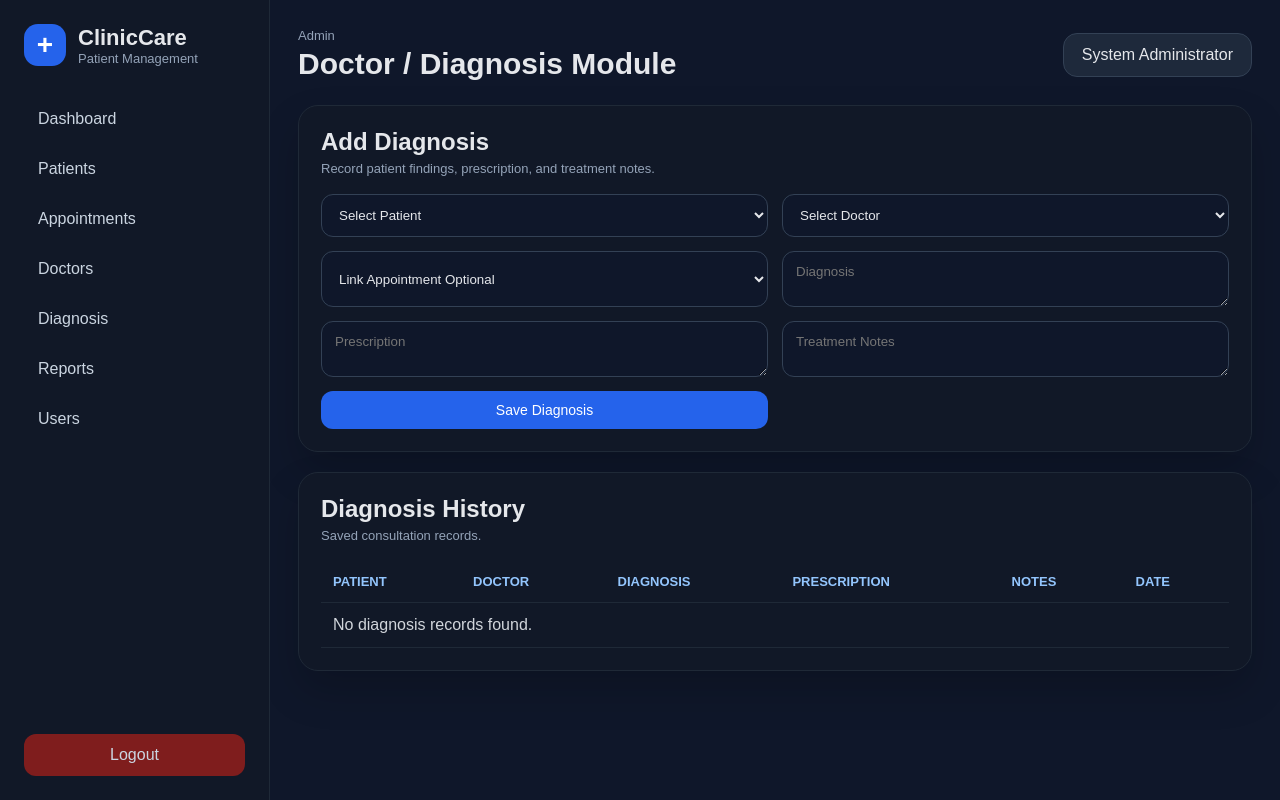
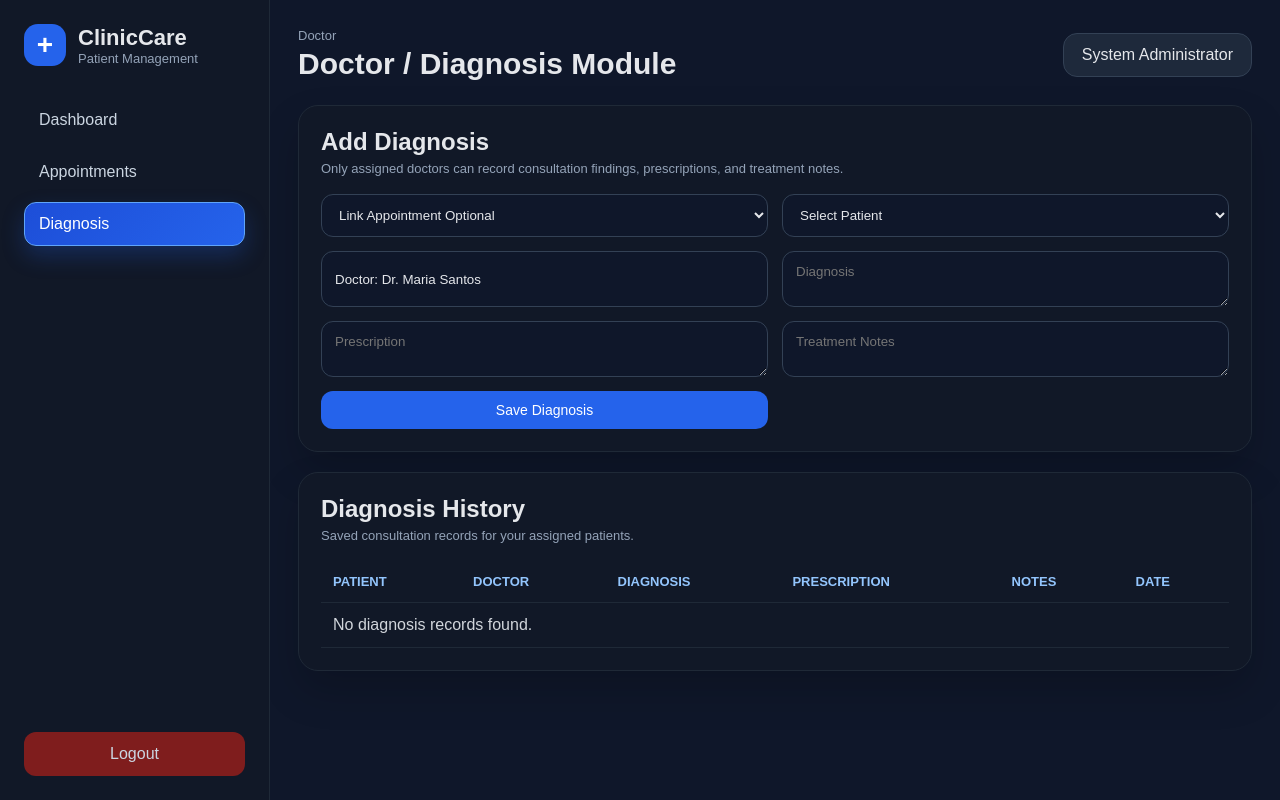
Before and after one commit to Ineeddatasets/Clinic-Patient-Management-System, a Flask app: page /diagnoses in a window 1280 px wide. Run offline with Flask 3, Linux system fonts and the light colour scheme; a user stored in the database is signed in; data comes from the database, SQL or seed files in the repository; both versions use the stored data as it was after the commit; data that the repository does not hold is empty.

Commit message:
Add files via upload
Update doctor diagnosis permissions and UI hover effects

```diff
--- a/clinic_patient_management_system/app.py
+++ b/clinic_patient_management_system/app.py
@@ -51,6 +51,50 @@
     conn.close()
 
 
+def execute_insert(query, params=None):
+    conn = get_db_connection()
+    cursor = conn.cursor()
+    cursor.execute(query, params or ())
+    conn.commit()
+    last_id = cursor.lastrowid
+    cursor.close()
+    conn.close()
+    return last_id
+
+
+def ensure_doctor_profile_for_user(user):
+    """Automatically creates/connects a doctor profile for a Doctor user account."""
+    if not user or user.get('role') != 'Doctor' or user.get('doctor_id'):
+        return user
+
+    existing_doctor = fetch_one('SELECT doctor_id FROM doctors WHERE email=%s', (user['email'],))
+    if existing_doctor:
+        doctor_id = existing_doctor['doctor_id']
+    else:
+        doctor_id = execute_insert("""
+            INSERT INTO doctors (full_name, specialization, contact_number, email)
+            VALUES (%s, %s, %s, %s)
+        """, (user['full_name'], '', '', user['email']))
+
+    execute_query('UPDATE users SET doctor_id=%s WHERE user_id=%s', (doctor_id, user['user_id']))
+    user['doctor_id'] = doctor_id
+    return user
+
+
+def repair_unlinked_doctor_accounts():
+    """Auto-fixes old Doctor accounts created before doctor-profile linking existed."""
+    unlinked_doctors = fetch_all("""
+        SELECT user_id, full_name, email, role, doctor_id
+        FROM users
+        WHERE role='Doctor' AND doctor_id IS NULL
+    """)
+    repaired = 0
+    for user in unlinked_doctors:
+        ensure_doctor_profile_for_user(user)
+        repaired += 1
+    return repaired
+
+
 def login_required(f):
     @wraps(f)
     def decorated_function(*args, **kwargs):
@@ -88,9 +132,11 @@
         user = fetch_one('SELECT * FROM users WHERE email=%s', (email,))
 
         if user and check_password_hash(user['password'], password):
+            user = ensure_doctor_profile_for_user(user)
             session['user_id'] = user['user_id']
             session['full_name'] = user['full_name']
             session['role'] = user['role']
+            session['doctor_id'] = user.get('doctor_id')
             flash('Login successful.', 'success')
             return redirect(url_for('dashboard'))
 
@@ -108,20 +154,45 @@
 @app.route('/dashboard')
 @login_required
 def dashboard():
-    stats = {
-        'patients': fetch_one('SELECT COUNT(*) AS total FROM patients')['total'],
-        'doctors': fetch_one('SELECT COUNT(*) AS total FROM doctors')['total'],
-        'appointments': fetch_one('SELECT COUNT(*) AS total FROM appointments')['total'],
-        'pending': fetch_one("SELECT COUNT(*) AS total FROM appointments WHERE status='Pending'")['total'],
-        'diagnoses': fetch_one('SELECT COUNT(*) AS total FROM diagnoses')['total']
-    }
-    recent_appointments = fetch_all('''
-        SELECT a.*, p.full_name AS patient_name, d.full_name AS doctor_name
-        FROM appointments a
-        JOIN patients p ON a.patient_id = p.patient_id
-        JOIN doctors d ON a.doctor_id = d.doctor_id
-        ORDER BY a.created_at DESC LIMIT 5
-    ''')
+    if session.get('role') == 'Doctor':
+        doctor_id = session.get('doctor_id')
+        if not doctor_id:
+            stats = {'patients': 0, 'doctors': 1, 'appointments': 0, 'pending': 0, 'diagnoses': 0}
+            recent_appointments = []
+            flash('Your doctor account is not linked to a doctor profile yet. Please contact the admin.', 'warning')
+        else:
+            stats = {
+                'patients': fetch_one('''
+                    SELECT COUNT(DISTINCT patient_id) AS total FROM appointments WHERE doctor_id=%s
+                ''', (doctor_id,))['total'],
+                'doctors': 1,
+                'appointments': fetch_one('SELECT COUNT(*) AS total FROM appointments WHERE doctor_id=%s', (doctor_id,))['total'],
+                'pending': fetch_one("SELECT COUNT(*) AS total FROM appointments WHERE status='Pending' AND doctor_id=%s", (doctor_id,))['total'],
+                'diagnoses': fetch_one('SELECT COUNT(*) AS total FROM diagnoses WHERE doctor_id=%s', (doctor_id,))['total']
+            }
+            recent_appointments = fetch_all('''
+                SELECT a.*, p.full_name AS patient_name, d.full_name AS doctor_name
+                FROM appointments a
+                JOIN patients p ON a.patient_id = p.patient_id
+                JOIN doctors d ON a.doctor_id = d.doctor_id
+                WHERE a.doctor_id=%s
+                ORDER BY a.created_at DESC LIMIT 5
+            ''', (doctor_id,))
+    else:
+        stats = {
+            'patients': fetch_one('SELECT COUNT(*) AS total FROM patients')['total'],
+            'doctors': fetch_one('SELECT COUNT(*) AS total FROM doctors')['total'],
+            'appointments': fetch_one('SELECT COUNT(*) AS total FROM appointments')['total'],
+            'pending': fetch_one("SELECT COUNT(*) AS total FROM appointments WHERE status='Pending'")['total'],
+            'diagnoses': fetch_one('SELECT COUNT(*) AS total FROM diagnoses')['total']
+        }
+        recent_appointments = fetch_all('''
+            SELECT a.*, p.full_name AS patient_name, d.full_name AS doctor_name
+            FROM appointments a
+            JOIN patients p ON a.patient_id = p.patient_id
+            JOIN doctors d ON a.doctor_id = d.doctor_id
+            ORDER BY a.created_at DESC LIMIT 5
+        ''')
     return render_template('dashboard.html', stats=stats, recent_appointments=recent_appointments)
 
 
@@ -183,13 +254,28 @@
 @app.route('/appointments')
 @login_required
 def appointments():
-    appointment_list = fetch_all('''
-        SELECT a.*, p.full_name AS patient_name, d.full_name AS doctor_name
-        FROM appointments a
-        JOIN patients p ON a.patient_id = p.patient_id
-        JOIN doctors d ON a.doctor_id = d.doctor_id
-        ORDER BY a.appointment_date DESC, a.appointment_time DESC
-    ''')
+    if session.get('role') == 'Doctor':
+        doctor_id = session.get('doctor_id')
+        if not doctor_id:
+            appointment_list = []
+            flash('Your doctor account is not linked to a doctor profile yet. Please contact the admin.', 'warning')
+        else:
+            appointment_list = fetch_all('''
+                SELECT a.*, p.full_name AS patient_name, d.full_name AS doctor_name
+                FROM appointments a
+                JOIN patients p ON a.patient_id = p.patient_id
+                JOIN doctors d ON a.doctor_id = d.doctor_id
+                WHERE a.doctor_id=%s
+                ORDER BY a.appointment_date DESC, a.appointment_time DESC
+            ''', (doctor_id,))
+    else:
+        appointment_list = fetch_all('''
+            SELECT a.*, p.full_name AS patient_name, d.full_name AS doctor_name
+            FROM appointments a
+            JOIN patients p ON a.patient_id = p.patient_id
+            JOIN doctors d ON a.doctor_id = d.doctor_id
+            ORDER BY a.appointment_date DESC, a.appointment_time DESC
+        ''')
     patient_list = fetch_all('SELECT patient_id, full_name FROM patients ORDER BY full_name')
     doctor_list = fetch_all('SELECT doctor_id, full_name FROM doctors ORDER BY full_name')
     return render_template('appointments.html', appointments=appointment_list, patients=patient_list, doctors=doctor_list)
@@ -212,8 +298,17 @@
 
 @app.route('/appointments/status/<int:appointment_id>', methods=['POST'])
 @login_required
-@roles_required('Admin', 'Staff', 'Doctor')
+@roles_required('Admin', 'Doctor')
 def update_appointment_status(appointment_id):
+    appointment = fetch_one('SELECT doctor_id FROM appointments WHERE appointment_id=%s', (appointment_id,))
+    if not appointment:
+        flash('Appointment not found.', 'danger')
+        return redirect(url_for('appointments'))
+
+    if session.get('role') == 'Doctor' and appointment['doctor_id'] != session.get('doctor_id'):
+        flash('You can only update appointments assigned to your own doctor account.', 'danger')
+        return redirect(url_for('appointments'))
+
     execute_query('UPDATE appointments SET status=%s WHERE appointment_id=%s', (request.form['status'], appointment_id))
     flash('Appointment status updated.', 'success')
     return redirect(url_for('appointments'))
@@ -252,33 +347,79 @@
 @login_required
 @roles_required('Admin', 'Doctor')
 def diagnoses():
-    diagnosis_list = fetch_all('''
-        SELECT dg.*, p.full_name AS patient_name, d.full_name AS doctor_name
-        FROM diagnoses dg
-        JOIN patients p ON dg.patient_id = p.patient_id
-        JOIN doctors d ON dg.doctor_id = d.doctor_id
-        ORDER BY dg.diagnosis_date DESC
-    ''')
-    patient_list = fetch_all('SELECT patient_id, full_name FROM patients ORDER BY full_name')
-    doctor_list = fetch_all('SELECT doctor_id, full_name FROM doctors ORDER BY full_name')
-    appointment_list = fetch_all('''
-        SELECT a.appointment_id, p.full_name AS patient_name, a.appointment_date, a.appointment_time
-        FROM appointments a JOIN patients p ON a.patient_id = p.patient_id
-        ORDER BY a.appointment_date DESC
-    ''')
+    if session.get('role') == 'Doctor':
+        doctor_id = session.get('doctor_id')
+        if not doctor_id:
+            diagnosis_list = []
+            patient_list = []
+            doctor_list = []
+            appointment_list = []
+            flash('Your doctor account is not linked to a doctor profile yet. Please contact the admin.', 'warning')
+        else:
+            diagnosis_list = fetch_all('''
+                SELECT dg.*, p.full_name AS patient_name, d.full_name AS doctor_name
+                FROM diagnoses dg
+                JOIN patients p ON dg.patient_id = p.patient_id
+                JOIN doctors d ON dg.doctor_id = d.doctor_id
+                WHERE dg.doctor_id=%s
+                ORDER BY dg.diagnosis_date DESC
+            ''', (doctor_id,))
+            patient_list = fetch_all('''
+                SELECT DISTINCT p.patient_id, p.full_name
+                FROM patients p
+                JOIN appointments a ON p.patient_id = a.patient_id
+                WHERE a.doctor_id=%s
+                ORDER BY p.full_name
+            ''', (doctor_id,))
+            doctor_list = fetch_all('SELECT doctor_id, full_name FROM doctors WHERE doctor_id=%s', (doctor_id,))
+            appointment_list = fetch_all('''
+                SELECT a.appointment_id, p.full_name AS patient_name, a.appointment_date, a.appointment_time
+                FROM appointments a JOIN patients p ON a.patient_id = p.patient_id
+                WHERE a.doctor_id=%s
+                ORDER BY a.appointment_date DESC
+            ''', (doctor_id,))
+    else:
+        diagnosis_list = fetch_all('''
+            SELECT dg.*, p.full_name AS patient_name, d.full_name AS doctor_name
+            FROM diagnoses dg
+            JOIN patients p ON dg.patient_id = p.patient_id
+            JOIN doctors d ON dg.doctor_id = d.doctor_id
+            ORDER BY dg.diagnosis_date DESC
+        ''')
+        patient_list = fetch_all('SELECT patient_id, full_name FROM patients ORDER BY full_name')
+        doctor_list = fetch_all('SELECT doctor_id, full_name FROM doctors ORDER BY full_name')
+        appointment_list = fetch_all('''
+            SELECT a.appointment_id, p.full_name AS patient_name, a.appointment_date, a.appointment_time
+            FROM appointments a JOIN patients p ON a.patient_id = p.patient_id
+            ORDER BY a.appointment_date DESC
+        ''')
     return render_template('diagnoses.html', diagnoses=diagnosis_list, patients=patient_list, doctors=doctor_list, appointments=appointment_list)
 
 
 @app.route('/diagnoses/add', methods=['POST'])
 @login_required
-@roles_required('Admin', 'Doctor')
+@roles_required('Doctor')
 def add_diagnosis():
     appointment_id = request.form.get('appointment_id') or None
+    patient_id = request.form['patient_id']
+
+    doctor_id = session.get('doctor_id')
+    if not doctor_id:
+        flash('Your doctor account is not linked to a doctor profile yet.', 'danger')
+        return redirect(url_for('diagnoses'))
+
+    if appointment_id:
+        appointment = fetch_one('SELECT patient_id, doctor_id FROM appointments WHERE appointment_id=%s', (appointment_id,))
+        if not appointment or appointment['doctor_id'] != doctor_id:
+            flash('You can only add diagnosis for appointments assigned to you.', 'danger')
+            return redirect(url_for('diagnoses'))
+        patient_id = appointment['patient_id']
+
     execute_query('''
         INSERT INTO diagnoses (patient_id, doctor_id, appointment_id, diagnosis, prescription, treatment_notes)
         VALUES (%s, %s, %s, %s, %s, %s)
     ''', (
-        request.form['patient_id'], request.form['doctor_id'], appointment_id,
+        patient_id, doctor_id, appointment_id,
         request.form['diagnosis'], request.form['prescription'], request.form['treatment_notes']
     ))
     if appointment_id:
@@ -307,7 +448,16 @@
 @login_required
 @roles_required('Admin')
 def users():
-    user_list = fetch_all('SELECT user_id, full_name, email, role, created_at FROM users ORDER BY created_at DESC')
+    repaired = repair_unlinked_doctor_accounts()
+    if repaired:
+        flash(f'{repaired} old doctor account(s) were automatically connected to their own doctor profile.', 'info')
+
+    user_list = fetch_all('''
+        SELECT u.user_id, u.full_name, u.email, u.role, u.doctor_id, u.created_at, d.full_name AS doctor_name
+        FROM users u
+        LEFT JOIN doctors d ON u.doctor_id = d.doctor_id
+        ORDER BY u.created_at DESC
+    ''')
     return render_template('users.html', users=user_list)
 
 
@@ -315,15 +465,50 @@
 @login_required
 @roles_required('Admin')
 def add_user():
+    full_name = request.form['full_name'].strip()
+    email = request.form['email'].strip()
     hashed_password = generate_password_hash(request.form['password'])
+    role = request.form['role']
+    doctor_id = None
+
     try:
+        if role == 'Doctor':
+            # A Doctor user account must have its own doctor profile.
+            # If a matching doctor profile already exists by email, reuse it.
+            # Otherwise, automatically create a new doctor profile for this account.
+            existing_doctor = fetch_one('SELECT doctor_id FROM doctors WHERE email=%s', (email,))
+            if existing_doctor:
+                doctor_id = existing_doctor['doctor_id']
+            else:
+                doctor_id = execute_insert('''
+                    INSERT INTO doctors (full_name, specialization, contact_number, email)
+                    VALUES (%s, %s, %s, %s)
+                ''', (
+                    full_name,
+                    request.form.get('specialization', '').strip(),
+                    request.form.get('contact_number', '').strip(),
+                    email
+                ))
+
         execute_query('''
-            INSERT INTO users (full_name, email, password, role)
-            VALUES (%s, %s, %s, %s)
-        ''', (request.form['full_name'], request.form['email'], hashed_password, request.form['role']))
-        flash('User account created successfully.', 'success')
-    except Error:
-        flash('Email already exists or invalid input.', 'danger')
+            INSERT INTO users (full_name, email, password, role, doctor_id)
+            VALUES (%s, %s, %s, %s, %s)
+        ''', (full_name, email, hashed_password, role, doctor_id))
+
+        if role == 'Doctor':
+            flash('Doctor account created and automatically connected to its own doctor profile.', 'success')
+        else:
+            flash('User account created successfully.', 'success')
+    except Error as e:
+        flash(f'Email already exists or invalid input. Details: {e}', 'danger')
+    return redirect(url_for('users'))
+
+
+@app.route('/users/link-doctor/<int:user_id>', methods=['POST'])
+@login_required
+@roles_required('Admin')
+def link_doctor_account(user_id):
+    flash('Manual doctor linking was removed. Doctor accounts are now connected automatically.', 'info')
     return redirect(url_for('users'))
 
 
--- a/clinic_patient_management_system/static/css/style.css
+++ b/clinic_patient_management_system/static/css/style.css
@@ -72,13 +72,23 @@
     text-decoration: none;
     padding: 12px 14px;
     border-radius: 12px;
-    transition: 0.2s;
+    transition: background 0.2s ease, color 0.2s ease, transform 0.2s ease, border-color 0.2s ease;
+    border: 1px solid transparent;
 }
 
 nav a:hover,
 .logout:hover {
     background: #1e293b;
     color: #ffffff;
+    transform: translateX(4px);
+    border-color: #334155;
+}
+
+nav a.active {
+    background: linear-gradient(135deg, #1d4ed8, #2563eb);
+    color: #ffffff;
+    border-color: #60a5fa;
+    box-shadow: 0 10px 22px rgba(37, 99, 235, 0.25);
 }
 
 .logout {
--- a/clinic_patient_management_system/templates/appointments.html
+++ b/clinic_patient_management_system/templates/appointments.html
@@ -31,10 +31,14 @@
                 <td>{{ a.patient_name }}</td><td>{{ a.doctor_name }}</td><td>{{ a.appointment_date }}</td><td>{{ a.appointment_time }}</td><td>{{ a.reason }}</td>
                 <td><span class="badge {{ a.status|lower }}">{{ a.status }}</span></td>
                 <td>
+                    {% if session.role in ['Admin', 'Doctor'] %}
                     <form method="POST" action="{{ url_for('update_appointment_status', appointment_id=a.appointment_id) }}" class="inline-form">
                         <select name="status"><option {% if a.status=='Pending' %}selected{% endif %}>Pending</option><option {% if a.status=='Approved' %}selected{% endif %}>Approved</option><option {% if a.status=='Completed' %}selected{% endif %}>Completed</option><option {% if a.status=='Cancelled' %}selected{% endif %}>Cancelled</option></select>
                         <button class="btn mini">Save</button>
                     </form>
+                    {% else %}
+                    View only
+                    {% endif %}
                 </td>
             </tr>
             {% else %}<tr><td colspan="7">No appointments found.</td></tr>{% endfor %}
--- a/clinic_patient_management_system/templates/base.html
+++ b/clinic_patient_management_system/templates/base.html
@@ -16,20 +16,20 @@
             </div>
         </div>
         <nav>
-            <a href="{{ url_for('dashboard') }}">Dashboard</a>
+            <a class="{% if request.endpoint == 'dashboard' %}active{% endif %}" href="{{ url_for('dashboard') }}">Dashboard</a>
             {% if session.role in ['Admin', 'Staff'] %}
-            <a href="{{ url_for('patients') }}">Patients</a>
+            <a class="{% if request.endpoint in ['patients', 'add_patient', 'edit_patient', 'delete_patient'] %}active{% endif %}" href="{{ url_for('patients') }}">Patients</a>
             {% endif %}
-            <a href="{{ url_for('appointments') }}">Appointments</a>
+            <a class="{% if request.endpoint in ['appointments', 'add_appointment', 'update_appointment_status'] %}active{% endif %}" href="{{ url_for('appointments') }}">Appointments</a>
             {% if session.role == 'Admin' %}
-            <a href="{{ url_for('doctors') }}">Doctors</a>
+            <a class="{% if request.endpoint in ['doctors', 'add_doctor', 'delete_doctor'] %}active{% endif %}" href="{{ url_for('doctors') }}">Doctors</a>
             {% endif %}
             {% if session.role in ['Admin', 'Doctor'] %}
-            <a href="{{ url_for('diagnoses') }}">Diagnosis</a>
+            <a class="{% if request.endpoint in ['diagnoses', 'add_diagnosis'] %}active{% endif %}" href="{{ url_for('diagnoses') }}">{{ 'Diagnosis Records' if session.role == 'Admin' else 'Diagnosis' }}</a>
             {% endif %}
             {% if session.role == 'Admin' %}
-            <a href="{{ url_for('reports') }}">Reports</a>
-            <a href="{{ url_for('users') }}">Users</a>
+            <a class="{% if request.endpoint == 'reports' %}active{% endif %}" href="{{ url_for('reports') }}">Reports</a>
+            <a class="{% if request.endpoint in ['users', 'add_user', 'link_doctor_account'] %}active{% endif %}" href="{{ url_for('users') }}">Users</a>
             {% endif %}
         </nav>
         <a class="logout" href="{{ url_for('logout') }}">Logout</a>
--- a/clinic_patient_management_system/templates/diagnoses.html
+++ b/clinic_patient_management_system/templates/diagnoses.html
@@ -1,20 +1,29 @@
 {% extends 'base.html' %}
-{% set page_title = 'Doctor / Diagnosis Module' %}
+{% set page_title = 'Diagnosis Records' if session.role == 'Admin' else 'Doctor / Diagnosis Module' %}
 {% block content %}
+{% if session.role == 'Doctor' %}
 <section class="panel">
-    <div class="panel-header"><h2>Add Diagnosis</h2><p>Record patient findings, prescription, and treatment notes.</p></div>
+    <div class="panel-header"><h2>Add Diagnosis</h2><p>Only assigned doctors can record consultation findings, prescriptions, and treatment notes.</p></div>
     <form method="POST" action="{{ url_for('add_diagnosis') }}" class="form-grid">
-        <select name="patient_id" required><option value="">Select Patient</option>{% for p in patients %}<option value="{{ p.patient_id }}">{{ p.full_name }}</option>{% endfor %}</select>
-        <select name="doctor_id" required><option value="">Select Doctor</option>{% for d in doctors %}<option value="{{ d.doctor_id }}">{{ d.full_name }}</option>{% endfor %}</select>
-        <select name="appointment_id"><option value="">Link Appointment Optional</option>{% for a in appointments %}<option value="{{ a.appointment_id }}">{{ a.patient_name }} - {{ a.appointment_date }} {{ a.appointment_time }}</option>{% endfor %}</select>
+        <select name="appointment_id">
+            <option value="">Link Appointment Optional</option>
+            {% for a in appointments %}<option value="{{ a.appointment_id }}">{{ a.patient_name }} - {{ a.appointment_date }} {{ a.appointment_time }}</option>{% endfor %}
+        </select>
+        <select name="patient_id" required>
+            <option value="">Select Patient</option>
+            {% for p in patients %}<option value="{{ p.patient_id }}">{{ p.full_name }}</option>{% endfor %}
+        </select>
+        <input value="Doctor: {{ doctors[0].full_name if doctors else 'Not linked' }}" disabled>
         <textarea name="diagnosis" placeholder="Diagnosis" required></textarea>
         <textarea name="prescription" placeholder="Prescription"></textarea>
         <textarea name="treatment_notes" placeholder="Treatment Notes"></textarea>
         <button class="btn primary">Save Diagnosis</button>
     </form>
 </section>
+{% endif %}
+
 <section class="panel">
-    <div class="panel-header"><h2>Diagnosis History</h2><p>Saved consultation records.</p></div>
+    <div class="panel-header"><h2>{% if session.role == 'Admin' %}Diagnosis Records{% else %}Diagnosis History{% endif %}</h2><p>{% if session.role == 'Admin' %}View-only list of saved diagnosis records. Only doctors can create diagnosis entries.{% else %}Saved consultation records for your assigned patients.{% endif %}</p></div>
     <table>
         <thead><tr><th>Patient</th><th>Doctor</th><th>Diagnosis</th><th>Prescription</th><th>Notes</th><th>Date</th></tr></thead>
         <tbody>
--- a/clinic_patient_management_system/templates/login.html
+++ b/clinic_patient_management_system/templates/login.html
@@ -36,7 +36,7 @@
             <strong>Default Accounts</strong>
             <p>Admin: admin@clinic.com / admin123</p>
             <p>Staff: staff@clinic.com / staff123</p>
-            <p>Doctor: doctor@clinic.com / doctor123</p>
+            <p>Doctor accounts are created and linked by Admin.</p>
         </div>
     </section>
 </body>
```
Also changed, not shown: other parts of clinic_patient_management_system/static/css/style.css (+40 -0 lines), clinic_patient_management_system/database/clinic_management_db.sql (+7 -5 lines), clinic_patient_management_system/database/update_doctor_account_linking.sql (added, +11 -0 lines), clinic_patient_management_system/templates/users.html (+54 -4 lines).
